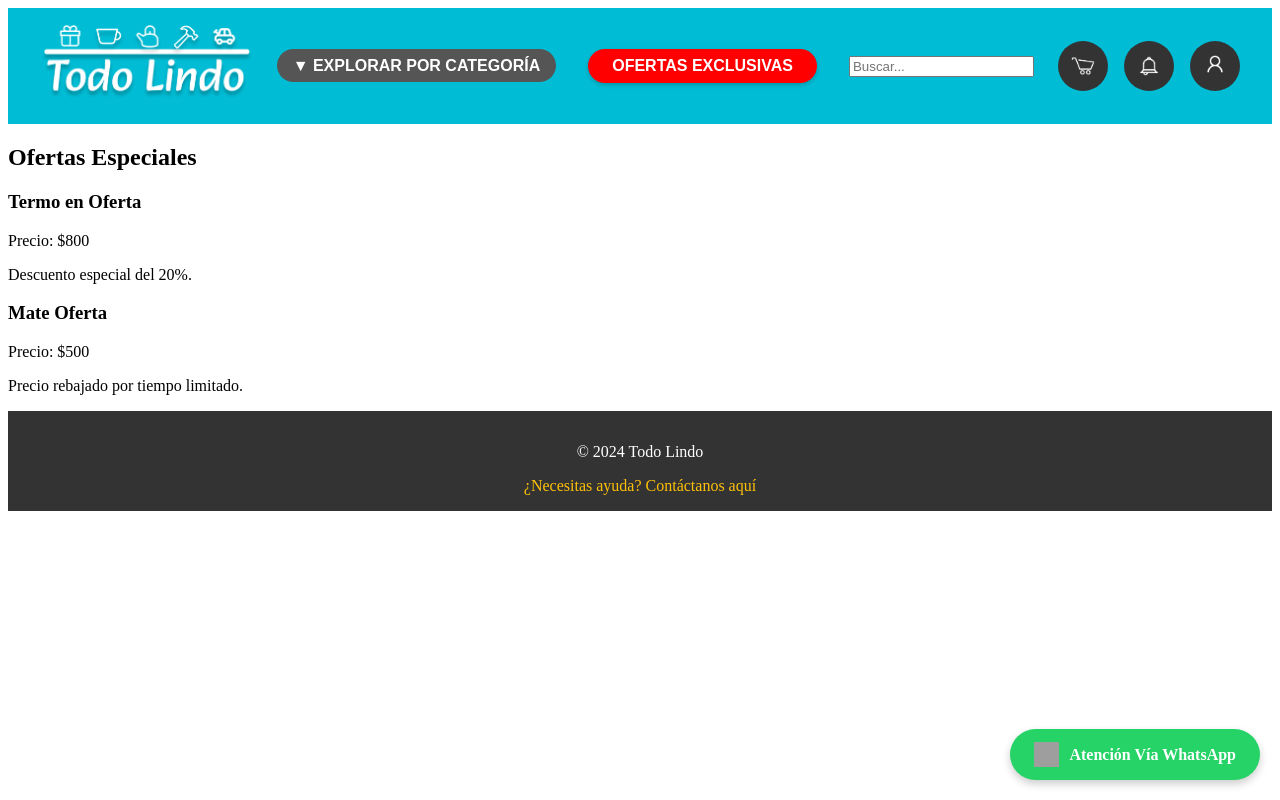
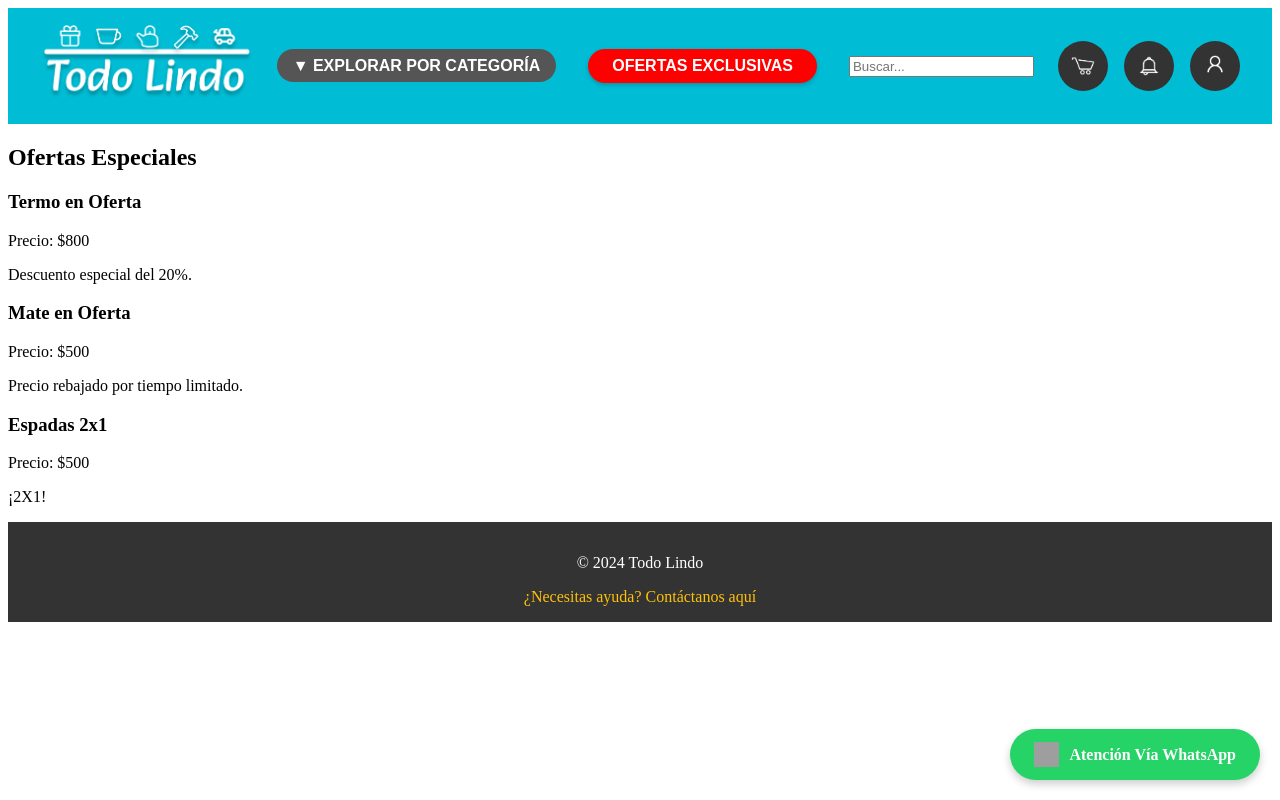
Before and after one commit to Ezequielagradnik/Website-Todo-Lindo, a React (Create React App) app in the folder frontend/: page /offers in a window 1280 px wide. Built offline with nearby package versions, Linux system fonts and the light colour scheme; grey boxes are pictures that could not be loaded; the HTML template or start-up script is replaced by a standard one.

Commit message:
feat gitignore in both sides & fix oferts

```diff
--- a/frontend/src/pages/Ofertas.js
+++ b/frontend/src/pages/Ofertas.js
@@ -2,7 +2,9 @@ import React from 'react';
 
 const offers = [
   { id: 1, name: 'Termo en Oferta', price: 800, description: 'Descuento especial del 20%.' },
-  { id: 2, name: 'Mate Oferta', price: 500, description: 'Precio rebajado por tiempo limitado.' },
+  { id: 2, name: 'Mate en Oferta', price: 500, description: 'Precio rebajado por tiempo limitado.' },
+  {id:3, name: 'Espadas 2x1', price:500, description:'¡2X1!'}
+
 ];
 
 const Offers = () => {
```
Also changed, not shown: 2 other files (tests, documents, lock files or other folders).
